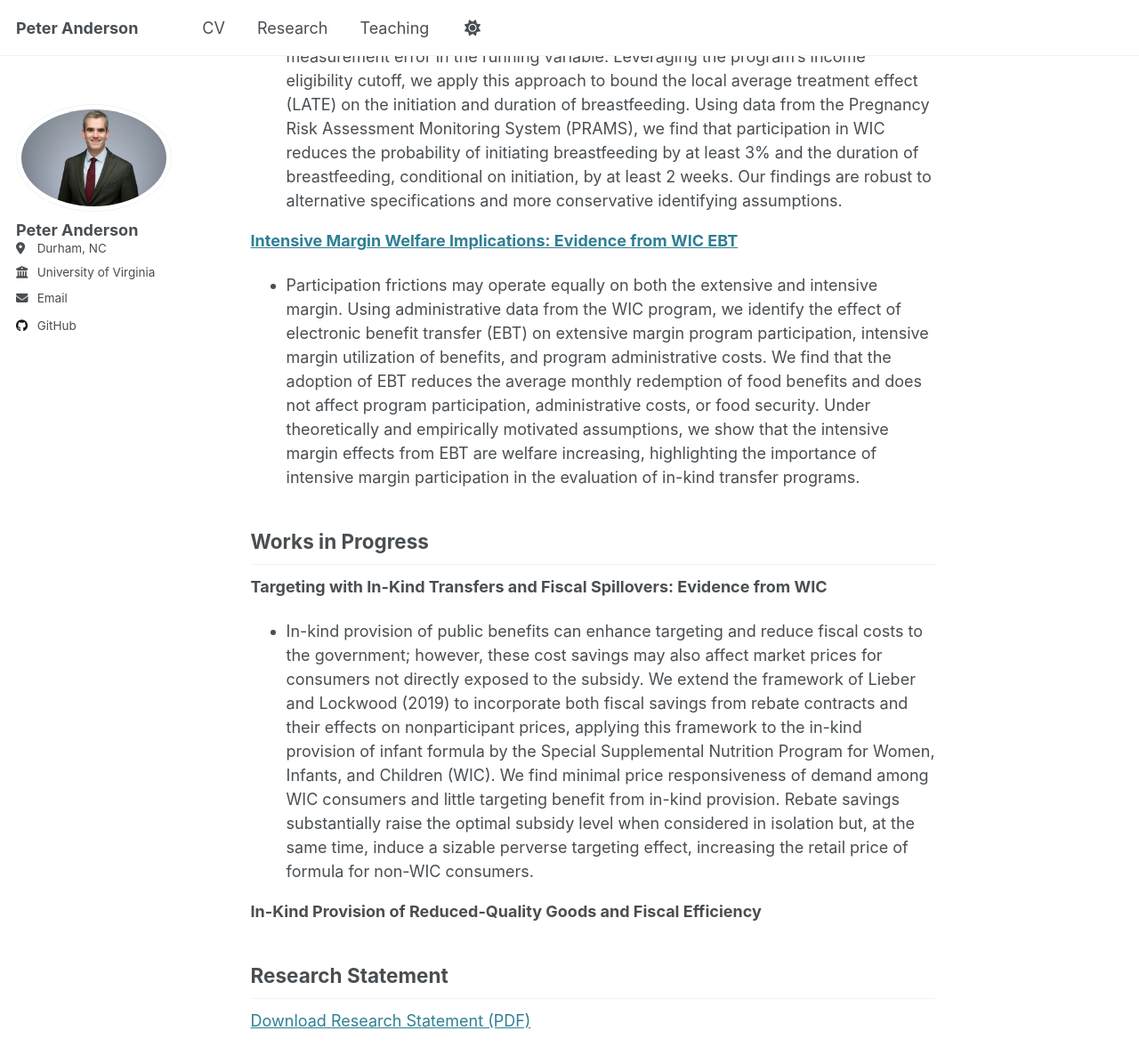
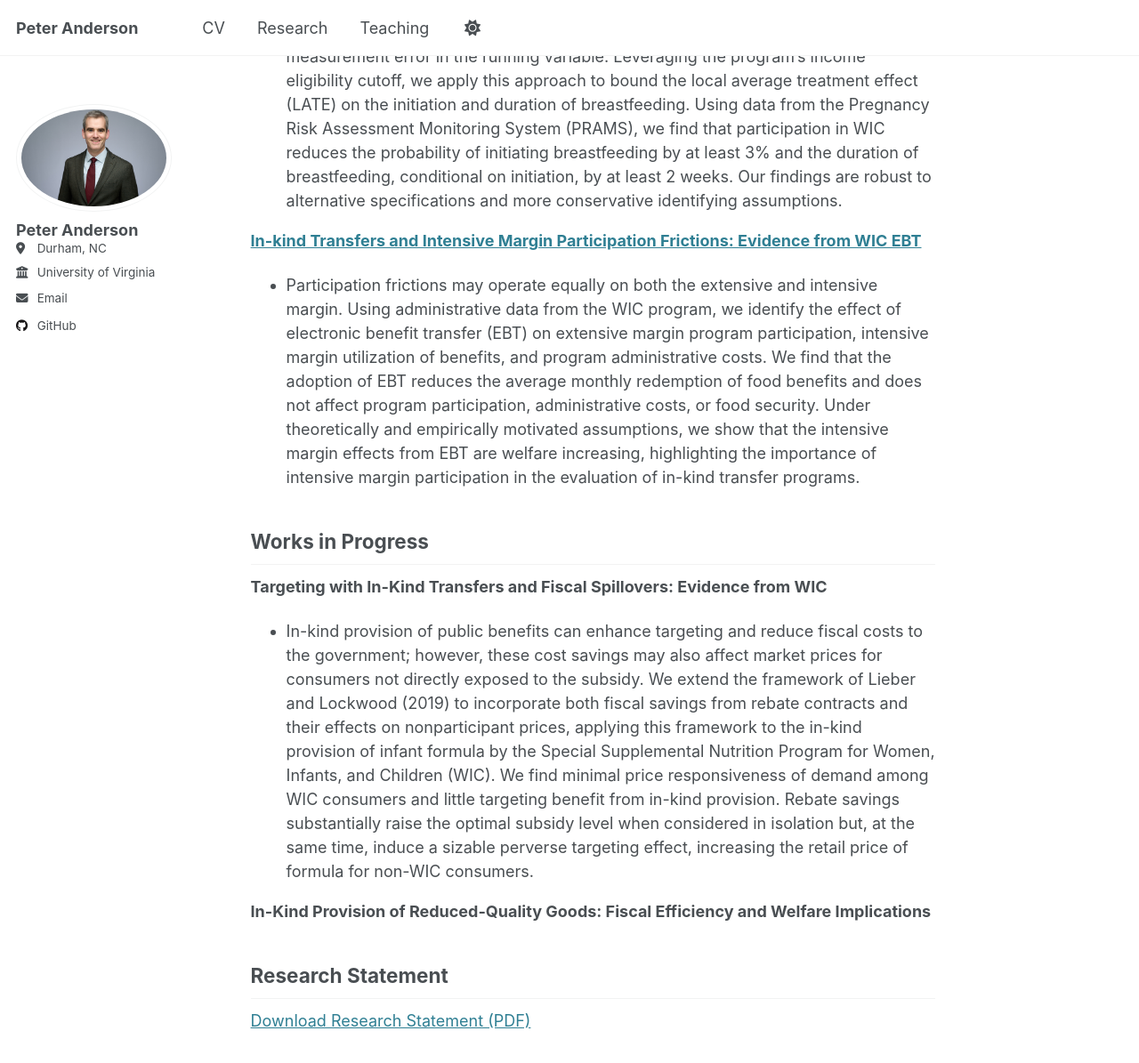
Before and after one commit to PeterMichaelAnderson/PeterMichaelAnderson.github.io, a Jekyll site: the page built from _pages/research.md, in a window 1280 px wide and 1400 px high, scrolled down 453 px. Shown: the top 1195 px of the window at 89% size. Built offline with Jekyll 4.4.1, drawn with Linux system fonts in a browser that asks for light colours.

Commit message:
Update research.md

```diff
--- a/_pages/research.md
+++ b/_pages/research.md
@@ -8,7 +8,7 @@ title: "Research"
 **[The Causal Effect of WIC on Breastfeeding: A Partial Identification Approach with Regression Discontinuity](../files/Anderson_JMP.pdf)**
   - Breastfeeding promotion and support is a core service of the Special Supplemental Nutrition Program for Women, Infants, and Children (WIC), which serves approximately half of all U.S. infants; however, program benefits include quantity vouchers for infant formula, encouraging substitution away from breastfeeding among participating mothers. To estimate WIC's effect on breastfeeding, we formalize and apply a partial identification approach to address a fundamental challenge in regression discontinuity designs: misclassification of treatment assignment due to measurement error in the running variable. Leveraging the program's income eligibility cutoff, we apply this approach to bound the local average treatment effect (LATE) on the initiation and duration of breastfeeding. Using data from the Pregnancy Risk Assessment Monitoring System (PRAMS), we find that participation in WIC reduces the probability of initiating breastfeeding by at least 3% and the duration of breastfeeding, conditional on initiation, by at least 2 weeks. Our findings are robust to alternative specifications and more conservative identifying assumptions.
 
-**[Intensive Margin Welfare Implications: Evidence from WIC EBT](../files/Anderson_WICEBT(June2025).pdf)**
+**[In-kind Transfers and Intensive Margin Participation Frictions: Evidence from WIC EBT](../files/Anderson_WICEBT(June2025).pdf)**
   - Participation frictions may operate equally on both the extensive and intensive margin. Using administrative data from the WIC program, we identify the effect of electronic benefit transfer (EBT) on extensive margin program participation, intensive margin utilization of benefits, and program administrative costs. We find that the adoption of EBT reduces the average monthly redemption of food benefits and does not affect program participation, administrative costs, or food security. Under theoretically and empirically motivated assumptions, we show that the intensive margin effects from EBT are welfare increasing, highlighting the importance of intensive margin participation in the evaluation of in-kind transfer programs.
 
 ## Works in Progress
```
Also changed, not shown: other parts of _pages/research.md (+1 -1 lines).
